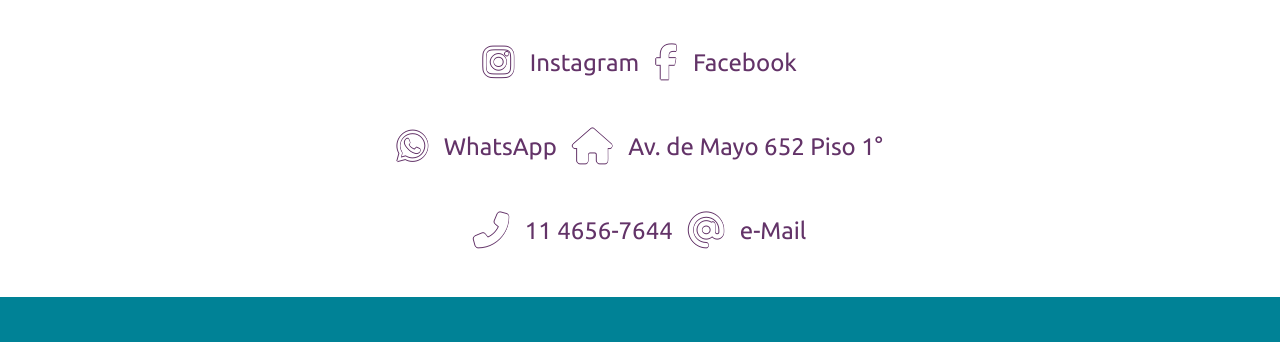
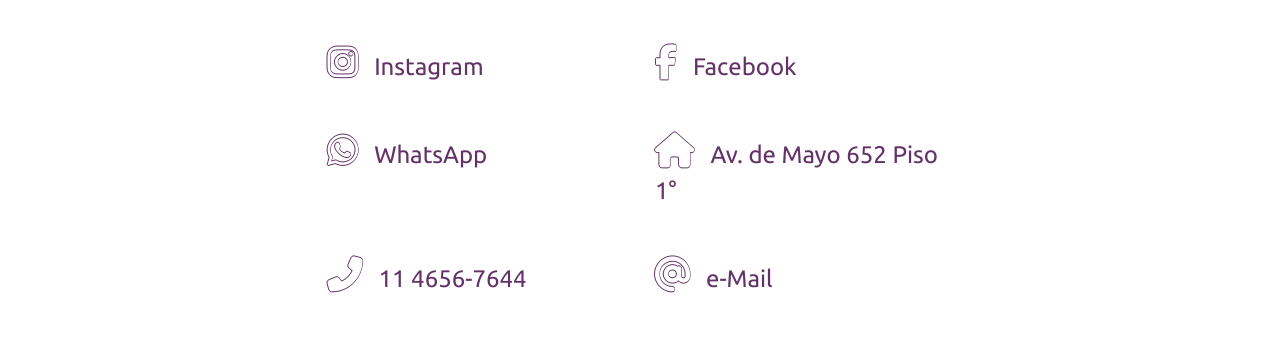
Before and after one commit to azizmond/marisa-peraggini, a plain HTML site: page contacto.html in a window 1280 px wide. Shown: the part 745-1087 px from the top of the page. Drawn offline with nearby package versions, Linux system fonts and the light colour scheme.

Commit message:
Arreglo en contactos

```diff
--- a/contacto.html
+++ b/contacto.html
@@ -49,32 +49,44 @@
         </div>
     </nav>
     <h2 class="text-center mt-5">Contacto</h2>
+
     <div class="row mt-5 justify-content-center">
+        <div class="col-3">
             <i class="fab fa-instagram mr-3"
                     style="font-size: 35px; color:white; text-shadow: -1px 0 #633368, 0 0.5px #633368, 0.5px 0 #633368, 0 -1px #633368;"></i><a href="https://www.instagram.com/marisaperaggini/" target="_blank" style="font-size: x-large; font-family: Ubuntu; color: #633368;text-decoration: none;">Instagram</a>
-        <i class="fab fa-facebook-f fa ml-3 mr-3"
+        </div>
+        <div class="col-3">
+            <i class="fab fa-facebook-f fa mr-3"
                 style="font-size: 35px; color:white; text-shadow: -1px 0 #633368, 0 0.5px #633368, 0.5px 0 #633368, 0 -1px #633368;"></i><a
                 href="https://facebook.com" target="_blank"
                 style="font-size: x-large; font-family: Ubuntu; color: #633368;text-decoration: none;">Facebook</a>
         </div>
+    </div>
     <div class="row mt-5 justify-content-center">
+        <div class="col-3">
             <i class="fab fa-whatsapp fa mr-3"
                 style="font-size: 35px; color:white; text-shadow: -1px 0 #633368, 0 0.5px #633368, 0.5px 0 #633368, 0 -1px #633368;"></i><a
                 href="https://api.whatsapp.com/send?phone=5491162107493&text=Necesito%20realizar%20una%20consulta!" target="_blank" style="font-size: x-large; font-family: Ubuntu; color: #633368;text-decoration: none;">WhatsApp</a>
-        <i class="fas fa-home ml-3 mr-3"
+        </div>
+        <div class="col-3">
+            <i class="fas fa-home mr-3"
                 style="font-size: 35px; color:white; text-shadow: -1px 0 #633368, 0 0.5px #633368, 0.5px 0 #633368, 0 -1px #633368;"></i><a
                 href="https://www.google.com/maps/place/Marisa+Peraggini+Estudio+Inmobiliario/@-34.6466796,-58.5668426,17z/data=!3m1!4b1!4m5!3m4!1s0x95bcc7e638f3cf81:0x1913888ec5a4f947!8m2!3d-34.6466796!4d-58.5646539" target="_blank"
                 style="font-size: x-large; font-family: Ubuntu; color: #633368; text-decoration: none;">Av. de Mayo 652 Piso 1°</a>
-
+        </div>
     </div>
     <div class="row mt-5 justify-content-center">
+        <div class="col-3">
             <i class="fas fa-phone-alt mr-3"
                 style="font-size: 35px; color:white; text-shadow: -1px 0 #633368, 0 0.5px #633368, 0.5px 0 #633368, 0 -1px #633368;"></i><a
                 href="#" style="font-size: x-large; font-family: Ubuntu; color: #633368;text-decoration: none;">11 4656-7644</a>
-        <i class="fas fa-at ml-3 mr-3"
+        </div>
+        <div class="col-3">
+            <i class="fas fa-at mr-3"
                 style="font-size: 35px; color:white; text-shadow: -1px 0 #633368, 0 0.5px #633368, 0.5px 0 #633368, 0 -1px #633368;"></i><a
                 href="mailto: info@marisaperaggini.com.ar" target="_blank"
                 style="font-size: x-large; font-family: Ubuntu; color: #633368;text-decoration: none;">e-Mail</a>
+        </div>
     </div>
             <!--    <div class="col-xl-6 col-lg-6 col-sm-10 col-10">
             <i class="fas fa-phone-alt"></i>
```
Lines whose indentation alone changed are shown as unchanged.
